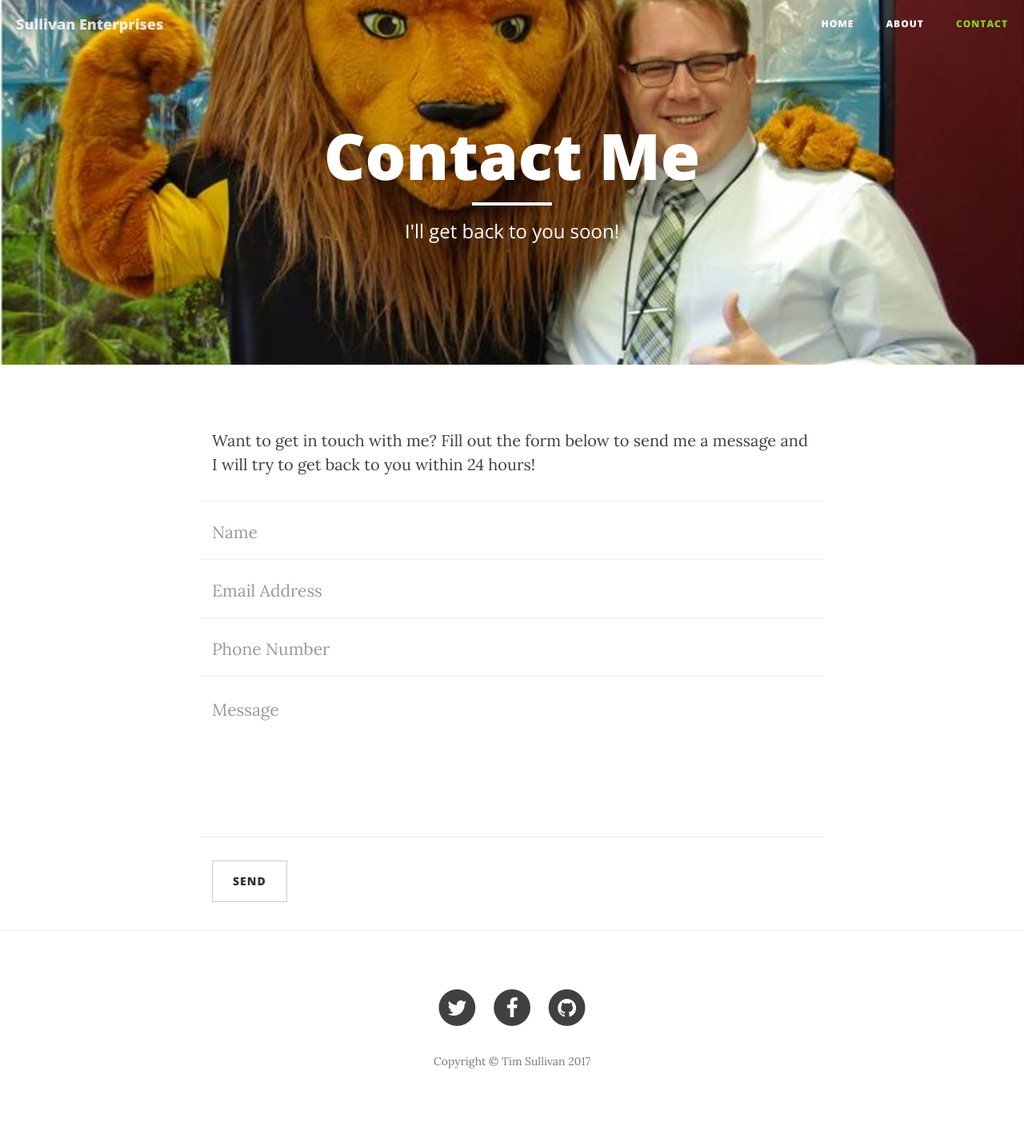
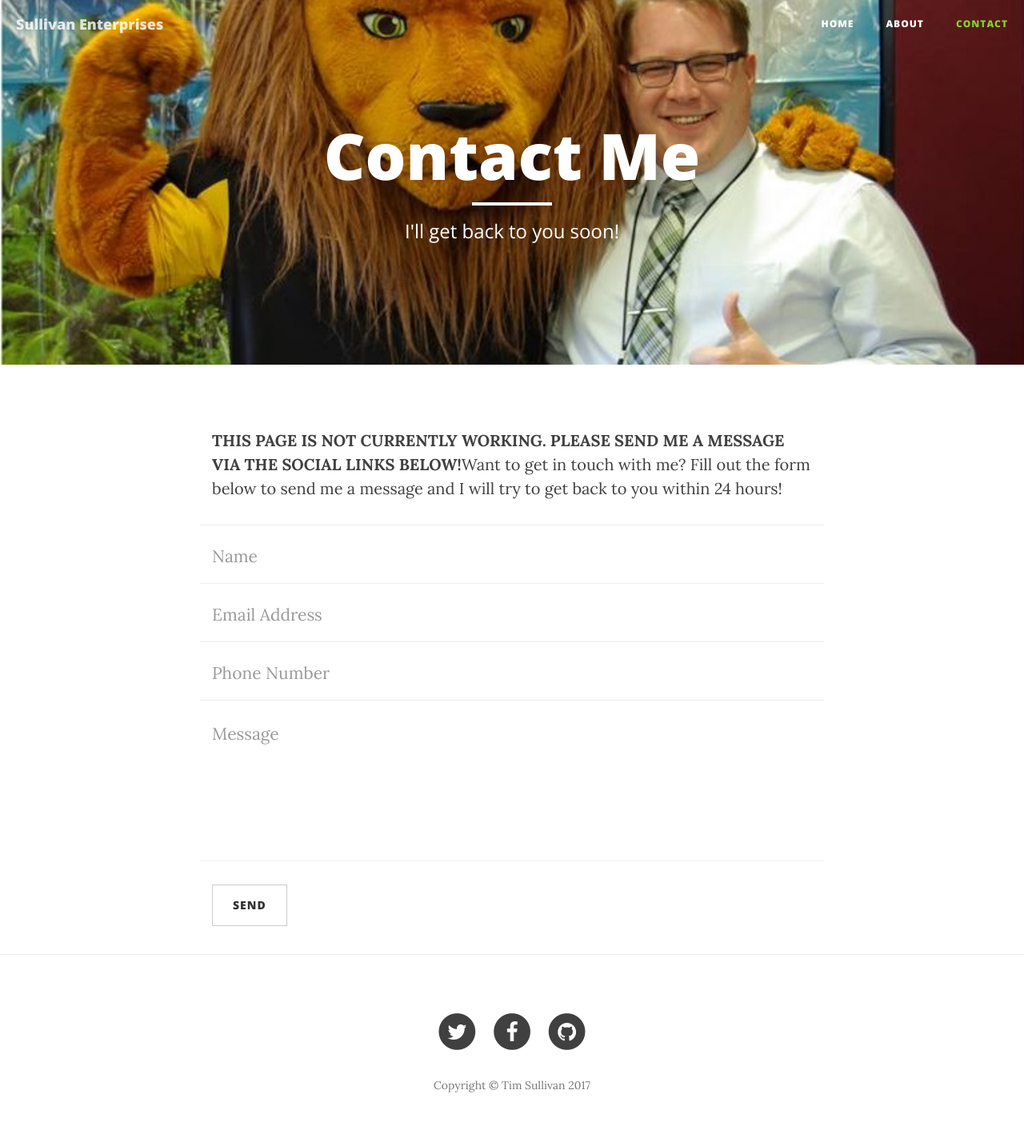
Before and after one commit to tjsullivan1/tjsullivan1.github.io, a Jekyll site: the page built from contact.html, in a window 1280 px wide. Shown: the whole page at 80% size. Built offline with Jekyll 4.4.1, drawn with Linux system fonts in a browser that asks for light colours; nearby versions of some CDN libraries; before the commit the page ends 1403 px from its top, so only the background shows below that.

Commit message:
updated contact page
to indicate that it is not currently working

```diff
--- a/contact.html
+++ b/contact.html
@@ -11,7 +11,7 @@ order: 3
     <div class="container">
         <div class="row">
             <div class="col-lg-8 col-lg-offset-2 col-md-10 col-md-offset-1">
-                <p>Want to get in touch with me? Fill out the form below to send me a message and I will try to get back to you within 24 hours!</p>
+                <p><strong>THIS PAGE IS NOT CURRENTLY WORKING. PLEASE SEND ME A MESSAGE VIA THE SOCIAL LINKS BELOW!</strong>Want to get in touch with me? Fill out the form below to send me a message and I will try to get back to you within 24 hours!</p>
                 <!-- Contact Form - Enter your email address on line 19 of the mail/contact_me.php file to make this form work. -->
                 <!-- WARNING: Some web hosts do not allow emails to be sent through forms to common mail hosts like Gmail or Yahoo. It's recommended that you use a private domain email address! -->
                 <!-- NOTE: To use the contact form, your site must be on a live web host with PHP! The form will not work locally! -->
```
